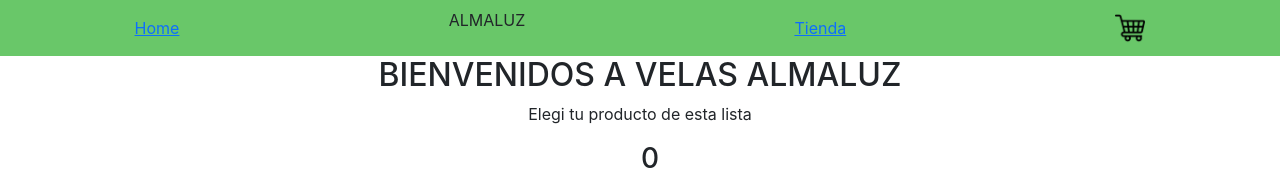
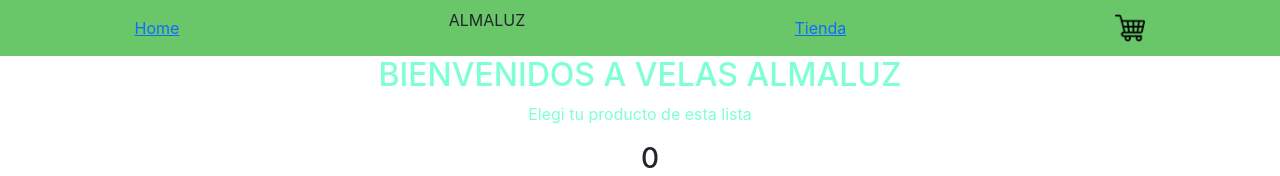
Before and after one commit to davidcba34/primerapp, a React (Create React App) app: page / in a window 1280 px wide. Shown: the top 176 px of the page. Built offline with nearby package versions, Linux system fonts and the light colour scheme.

Commit message:
landing4

```diff
--- a/src/component/ItemListContainer.js
+++ b/src/component/ItemListContainer.js
@@ -1,10 +1,11 @@
+import './ItemListContainer.css';
 function ItemListContainer({name}) {
 
   return (
-    <section className="bienvenida">
+    <div className="bienvenida">
       <h2>{name}</h2>
       <p>Elegi tu producto de esta lista</p>
-    </section>
+    </div>
   );
 }
 
```
